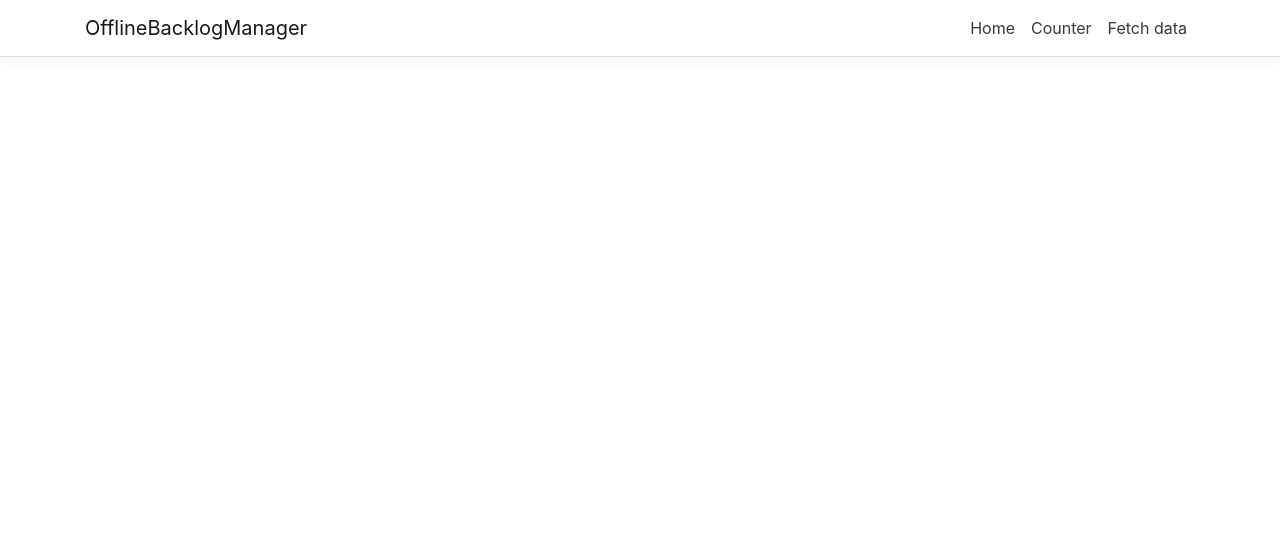
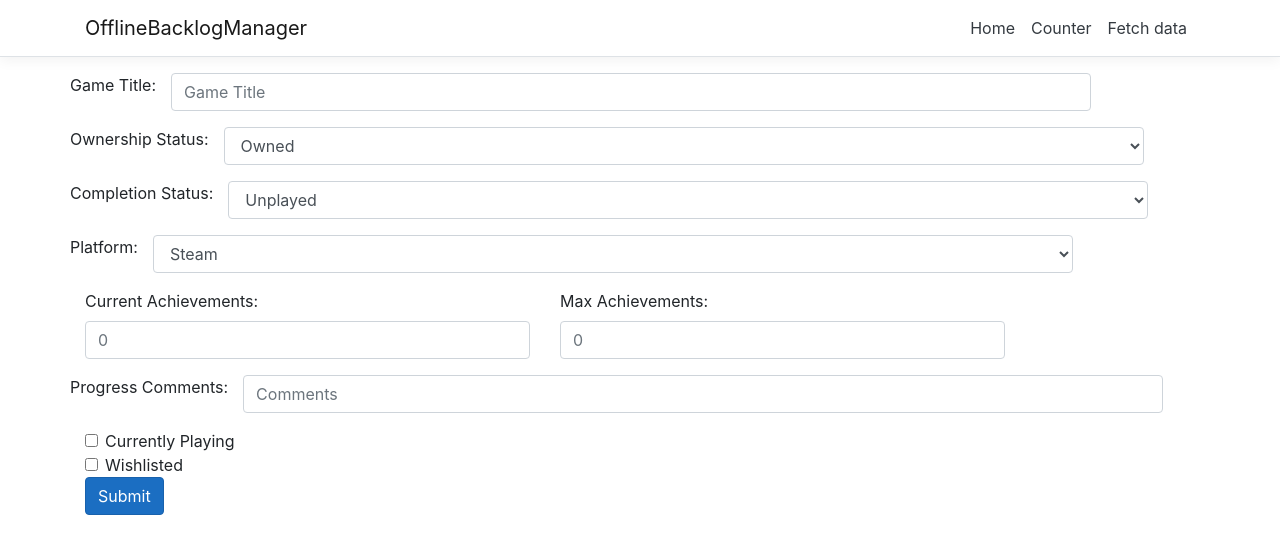
Before and after one commit to sxsg430/OfflineBacklogManager, a React (Create React App) app in the folder ClientApp/: page /list in a window 1280 px wide. Shown: the top 554 px of the page. Built offline with nearby package versions, Linux system fonts and the light colour scheme.

Commit message:
Init files for list page

```diff
--- a/ClientApp/src/App.js
+++ b/ClientApp/src/App.js
@@ -5,6 +5,7 @@ import { Home } from './components/Home';
 import { FetchData } from './components/FetchData';
 import { Counter } from './components/Counter';
 import { AddNew } from './components/AddNew';
+import { List } from './components/List';
 
 import './custom.css'
 
@@ -18,6 +19,7 @@ export default class App extends Component {
                 <Route path='/counter' component={Counter} />
                 <Route path='/fetch-data' component={FetchData} />
                 <Route path='/add' component={AddNew} />
+                <Route path='/list' component={List} />
             </Layout>
         );
     }
--- /dev/null
+++ b/ClientApp/src/components/List.js
@@ -0,0 +1,214 @@
+import React, { Component } from 'react';
+import { Input, Form, FormGroup, Label, Col, Row, Button } from 'reactstrap';
+
+export class List extends Component {
+    static displayName = List.name;
+    constructor(props) {
+        super(props);
+        this.updateStatus = this.updateStatus.bind(this);
+        this.handleSubmit = this.handleSubmit.bind(this);
+
+        this.state = {
+            title: '.',
+            ownership: 'Owned',
+            status: 'Unplayed',
+            platform: 'Steam',
+            achievement: 0,
+            achievementmax: 0,
+            progress: '.',
+            playing: 'false',
+            wishlist: 'false'
+        }
+
+    }
+
+
+    updateTitle = (value) => {
+        let internalVal = value.target.value;
+        this.setState({ title: internalVal });
+    }
+
+    updateOwnership = (value) => {
+        let internalVal = value.target.value;
+        this.setState({ ownership: internalVal });
+    }
+
+    updateStatus = (value) => {
+        let internalVal = value.target.value;
+        this.setState({ status: internalVal });
+    }
+
+    updatePlatform = (value) => {
+        let internalVal = value.target.value;
+        this.setState({ platform: internalVal });
+    }
+
+    updateAchievement1 = (value) => {
+        let internalVal = value.target.value;
+        this.setState({ achievement: internalVal });
+    }
+
+    updateAchievement2 = (value) => {
+        let internalVal = value.target.value;
+        this.setState({ achievementmax: internalVal });
+    }
+
+    updateProgress = (value) => {
+        let internalVal = value.target.value;
+        this.setState({ progress: internalVal });
+    }
+
+    updatePlaying = (value) => {
+        let internalVal = value.target.checked;
+        this.setState({ playing: internalVal });
+    }
+
+    updateWishlist = (value) => {
+        let internalVal = value.target.checked;
+        this.setState({ wishlist: internalVal });
+    }
+
+    async handleSubmit(e) {
+        e.preventDefault();
+        const formDat = new FormData();
+        formDat.append('title', this.state.title);
+        formDat.append('status', this.state.status);
+        formDat.append('ownership', this.state.ownership);
+        formDat.append('achievement', this.state.achievement);
+        formDat.append('achievementmax', this.state.achievementmax);
+        formDat.append('progress', this.state.progress);
+        formDat.append('platform', this.state.platform);
+        formDat.append('playing', this.state.playing);
+        formDat.append('wishlist', this.state.wishlist);
+        const SendOpts = {
+            method: 'POST',
+            body: formDat
+        }
+        const response = await fetch('AddGame', SendOpts);
+        const data = await response.json();
+    }
+
+    render() {
+        return (
+            <main>
+                <Form onSubmit={this.handleSubmit}>
+                    <FormGroup row>
+                        <Label for="title">Game Title:</Label>
+                        <Col sm={10}>
+                            <Input type="text" name="title" id="title" placeholder="Game Title" onChange={this.updateTitle} required />
+                        </Col>
+                    </FormGroup>
+                    <FormGroup row>
+                        <Label for="ownership">Ownership Status:</Label>
+                        <Col sm={10}>
+                            <Input type="select" name="ownership" id="ownership" defaultValue="Owned" onChange={this.updateOwnership}>
+                                <option>Owned</option>
+                                <option>Household</option>
+                                <option>Subscription</option>
+                                <option>Borrowed/Rented</option>
+                                <option>Formerly Owned</option>
+                                <option>Other</option>
+                            </Input>
+                        </Col>
+                    </FormGroup>
+                    <FormGroup row>
+                        <Label for="completestatus">Completion Status:</Label>
+                        <Col sm={10}>
+                            <Input type="select" name="completestatus" id="completestatus" defaultValue="Unplayed" onChange={this.updateStatus}>
+                                <option>Unplayed</option>
+                                <option>Incomplete</option>
+                                <option>Beaten</option>
+                                <option>Complete</option>
+                                <option>Mastered</option>
+                                <option>N/A</option>
+                            </Input>
+                        </Col>
+                    </FormGroup>
+                    <FormGroup row>
+                        <Label for="platform">Platform:</Label>
+                        <Col sm={10}>
+                            <Input type="select" name="platform" id="platform" defaultValue="Steam" onChange={this.updatePlatform}>
+                                <optgroup label="Computers">
+                                    <option>Amazon Luna</option>
+                                    <option>Battle.Net</option>
+                                    <option>Bethesda Launcher</option>
+                                    <option>Big Fish Games</option>
+                                    <option>Browser</option>
+                                    <option>Desura</option>
+                                    <option>Discord</option>
+                                    <option>DOS</option>
+                                    <option>EA Access</option>
+                                    <option>Epic Games Launcher</option>
+                                    <option>GamersGate</option>
+                                    <option>GameStop PC</option>
+                                    <option>Games For Windows</option>
+                                    <option>GOG.com</option>
+                                    <option>Green Man Gaming</option>
+                                    <option>HTC Vive</option>
+                                    <option>Humble Bundle Store</option>
+                                    <option>IndieGala</option>
+                                    <option>itch.io</option>
+                                    <option>Linux</option>
+                                    <option>Mac</option>
+                                    <option>Nuuvem</option>
+                                    <option>Oculus Store</option>
+                                    <option>Origin</option>
+                                    <option>PC</option>
+                                    <option>PC Downloads</option>
+                                    <option>Rockstar Games Launcher</option>
+                                    <option>Steam</option>
+                                    <option>Prime Gaming</option>
+                                    <option>Uplay</option>
+                                    <option>Windows Store</option>
+                                    <option>Windows Game Pass</option>
+                                </optgroup>
+                                <optgroup label="Apple">
+                                    <option>Apple II</option>
+                                    <option>Apple Arcade</option>
+                                    <option>Apple Bandai Pippin</option>
+                                    <option>iOS</option>
+                                    <option>iPad</option>
+                                    <option>iPod</option>
+                                    <option>iPhone</option>
+                                </optgroup>
+                            </Input>
+                        </Col>
+                    </FormGroup>
+                    <Row>
+                        <Col md={5}>
+                            <FormGroup>
+                                <Label for="achievement">Current Achievements:</Label>
+                                <Input type="text" name="achievement" id="achievement" placeholder="0" onChange={this.updateAchievement1} />
+                            </FormGroup>
+                        </Col>
+                        <Col md={5}>
+                            <FormGroup>
+                                <Label for="achievementmax">Max Achievements:</Label>
+                                <Input type="text" name="achievementmax" id="achievementmax" placeholder="0" onChange={this.updateAchievement2} />
+                            </FormGroup>
+                        </Col>
+                    </Row>
+                    <FormGroup row>
+                        <Label for="progresscomment">Progress Comments:</Label>
+                        <Col sm={10}>
+                            <Input type="text" name="progresscomment" id="progresscomment" placeholder="Comments" onChange={this.updateProgress} required />
+                        </Col>
+                    </FormGroup>
+                    <FormGroup check>
+                        <Label check>
+                            <Input type="checkbox" onChange={this.updatePlaying} />{' '}
+                            Currently Playing
+                        </Label>
+                    </FormGroup>
+                    <FormGroup check>
+                        <Label check>
+                            <Input type="checkbox" onChange={this.updateWishlist} />{' '}
+                            Wishlisted
+                        </Label>
+                    </FormGroup>
+                    <Button color="primary">Submit</Button>
+                </Form>
+            </main>
+        )
+    }
+}
```
